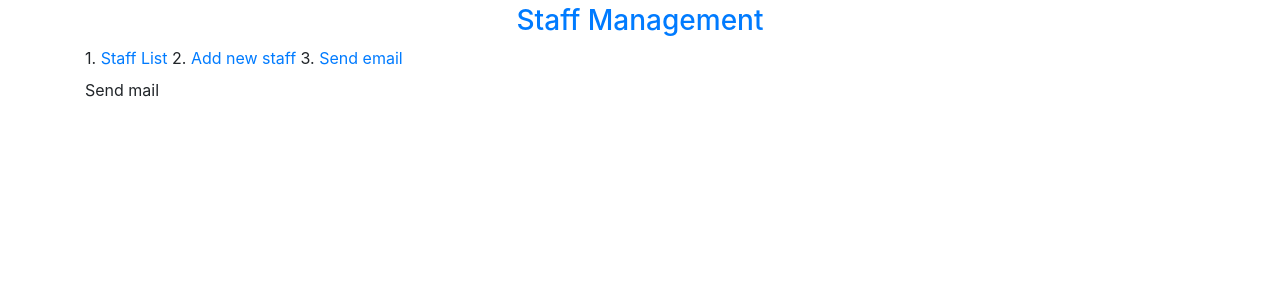
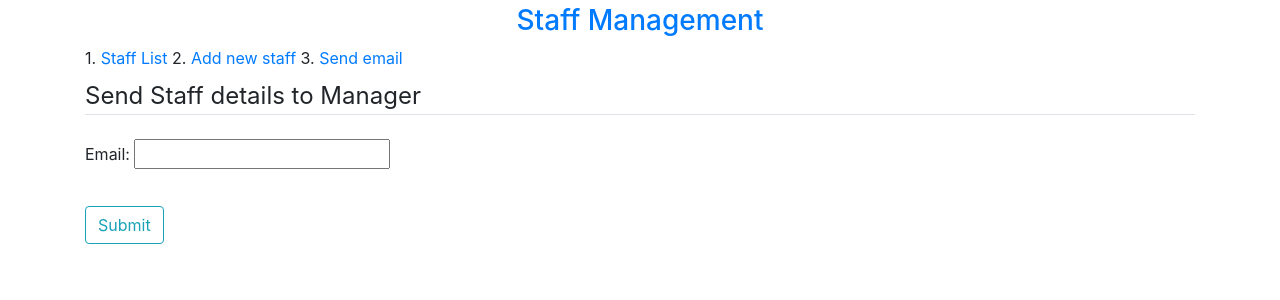
Before and after one commit to saipratap99/staff-magement, a Django app: page /send_email/ in a window 1280 px wide. Shown: the top 300 px of the page. Run offline with Django 3.2, Linux system fonts and the light colour scheme; some libraries are stand-ins or nearby versions.

Commit message:
FEAT:Sending email to manager done!

```diff
--- a/Report/forms.py
+++ b/Report/forms.py
@@ -8,3 +8,9 @@ class AddStaffForm(forms.ModelForm):
   class Meta:
     model = Staff
     fields = ['staff_name','designation','salary']
+
+class SendEmailForm(forms.Form):
+  email = forms.EmailField()
+
+  class Meta:
+    fields = ['email']
--- a/Report/templates/Report/send_email.html
+++ b/Report/templates/Report/send_email.html
@@ -1,4 +1,15 @@
 {% extends 'Report/home.html' %}
 {% block content %}
-<p>Send mail</p>
+<div class="content-section">
+  <form method="POST">
+    {% csrf_token %}
+    <fieldset class="form-group">
+      <legend class="border-bottom mb-4">Send Staff details to Manager</legend>
+      {{ form.as_p }}
+    </fieldset>
+    <div class="form-group">
+      <button class="btn btn-outline-info" type="submit">Submit</button>
+    </div>
+  </form>
+</div>
 {% endblock content %}
--- a/Report/views.py
+++ b/Report/views.py
@@ -1,7 +1,9 @@
 from django.shortcuts import render,redirect
 from django.contrib import messages
-from .forms import AddStaffForm
+from .forms import AddStaffForm,SendEmailForm
 from .models import Staff
+from django.conf import settings
+from django.core.mail import send_mail
 
 # Create your views here.
 def home(request):
@@ -20,7 +22,21 @@ def staff_create(request):
       staff = form.save()
       messages.success(request,f'New staff added {staff.staff_name}')
       return redirect('home')
+    else:
+      messages.error(request,f'Error while adding staff')
   return render(request,'Report/staff_form.html',{'form':form})
 
 def send_email_to_manager(request):
-  return render(request,'Report/send_email.html',{})
+  form = SendEmailForm()
+  if(request.POST):
+    form = SendEmailForm(request.POST)
+    if(form.is_valid()):
+      remail = [form.cleaned_data.get('email')]
+      staff_details = Staff.getDetails()
+      semail = settings.EMAIL_HOST_USER
+      send_mail("Staff details",staff_details,semail,remail)
+      messages.success(request,f'Email sent to {remail}')
+      return redirect('home')
+    else:
+      messages.error(request,f'Error while sending')
+  return render(request,'Report/send_email.html',{'form':form})
```
Also changed, not shown: Report/models.py (+8 -0 lines), Staff/settings.py (+9 -0 lines).
